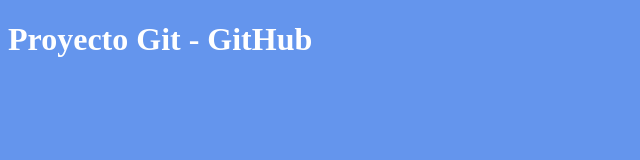
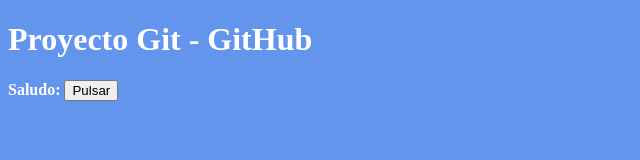
Before and after one commit to mariadmartin/Git_pildoras, a plain HTML site: page index.html in a window 1280 px wide. Shown: the whole page, without its empty margins (0-640 px from the left). Drawn offline with Linux system fonts and the light colour scheme.

Commit message:
Saludo javascript agregado

```diff
--- a/index.html
+++ b/index.html
@@ -5,8 +5,12 @@
     <meta name="viewport" content="width=device-width, initial-scale=1.0">
     <title>Pruebas de GitHub</title>
     <link rel="stylesheet" href="css/estilos.css">
+    <script src="js/script.js"></script>
 </head>
 <body>
     <h1>Proyecto Git - GitHub</h1>
+
+    <label for="saludo">Saludo:</label>
+    <input type="button" onclick="saludo()" value="Pulsar">
 </body>
 </html>
--- a/js/script.js
+++ b/js/script.js
@@ -0,0 +1,3 @@
+function saludo() {
+    alert('Bienvenido a mi proyecto');
+}
```
